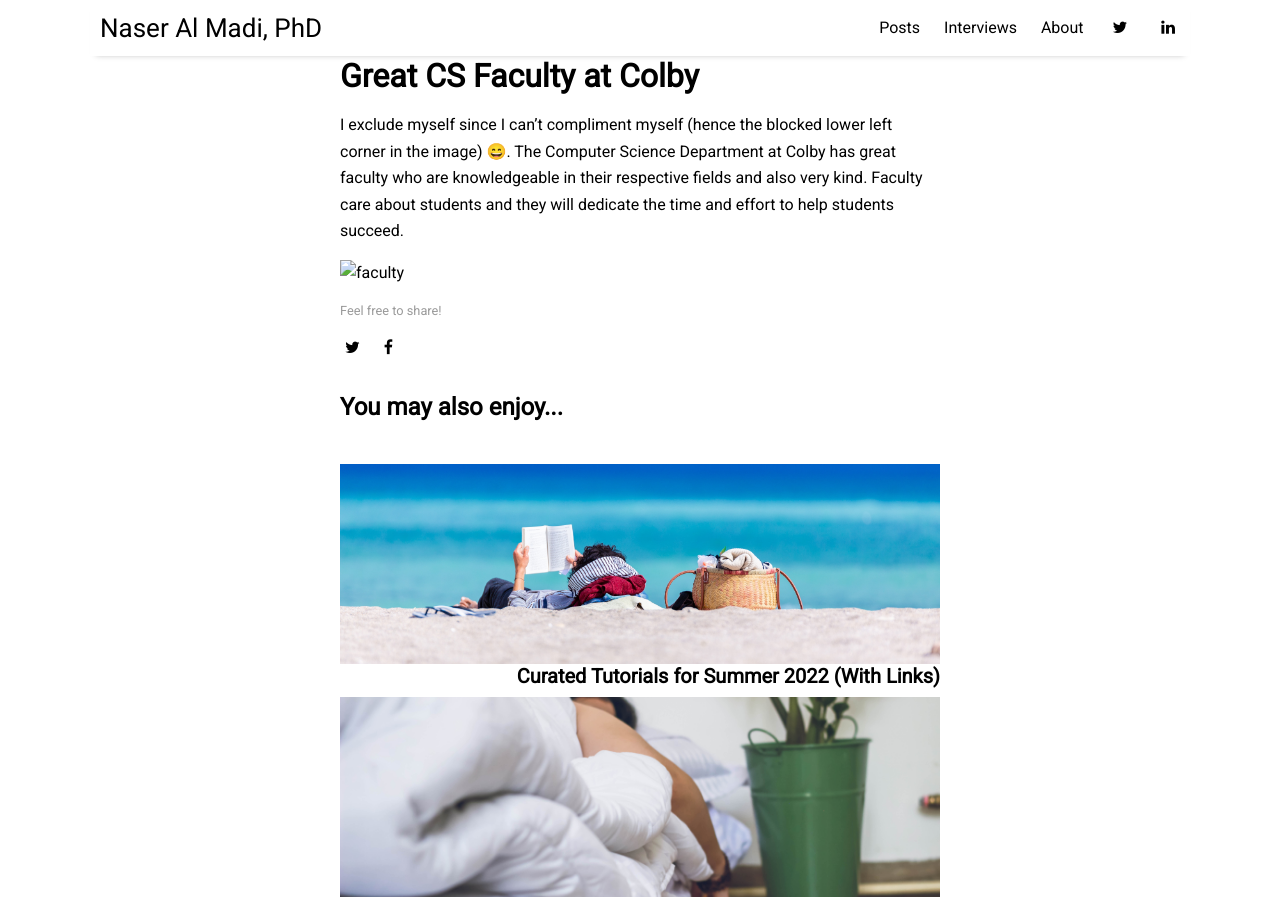
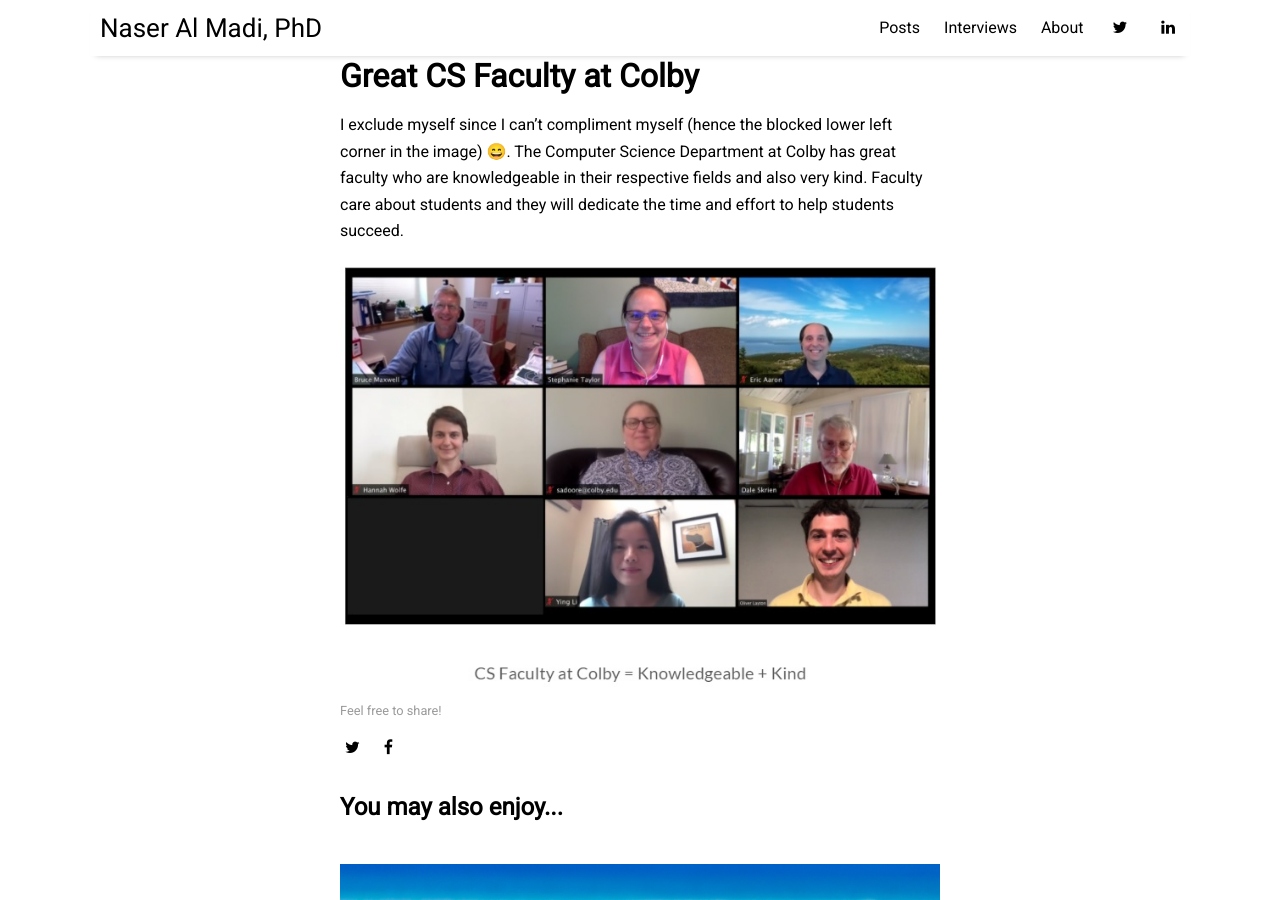
Before and after one commit to SWEFall22/swefall22.github.io, a Jekyll site: the page built from _posts/2021-12-21-why-Study-Computer-Science-at-Colby.md, in a window 1280 px wide and 900 px high, scrolled down 1824 px. Built offline with Jekyll 4.4.1, drawn with Linux system fonts in a browser that asks for light colours; nearby versions of some CDN libraries.

Commit message:
Update 2021-12-21-why-Study-Computer-Science-at-Colby.md

```diff
--- a/_posts/2021-12-21-why-Study-Computer-Science-at-Colby.md
+++ b/_posts/2021-12-21-why-Study-Computer-Science-at-Colby.md
@@ -36,4 +36,4 @@ The next 10 years are very important for humanity as we approach an important ph
 # Great CS Faculty at Colby
 I exclude myself since I can’t compliment myself (hence the blocked lower left corner in the image) 😄.  The Computer Science Department at Colby has great faculty who are knowledgeable in their respective fields and also very kind.  Faculty care about students and they will dedicate the time and effort to help students succeed.
 
-![faculty]({{site.baseurl}}/images/faculty.jpg)
+![faculty]({{site.baseurl}}/assets/img/faculty.jpg)
```
